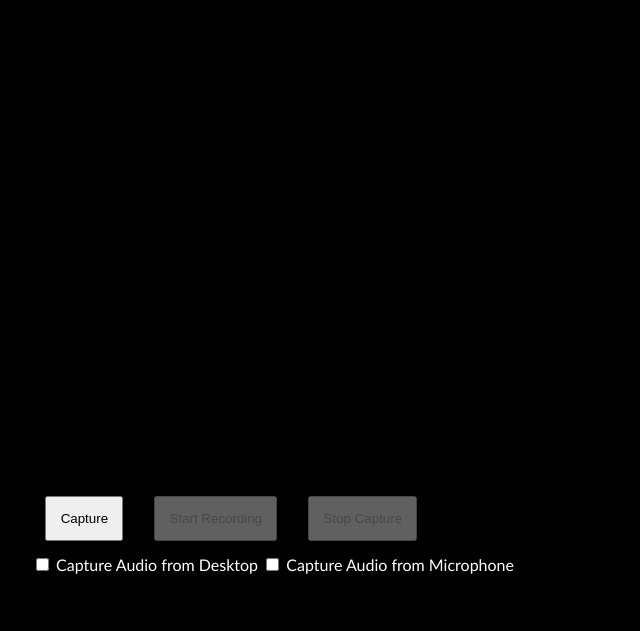
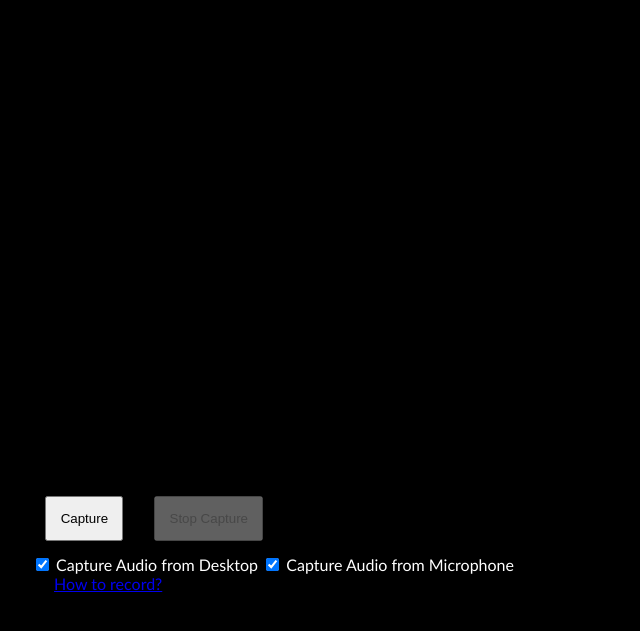
Before and after one commit to MukeshMuki18/ScreenRecorder, a website: page static/index.html in a window 1280 px wide. Shown: the part 93-724 px from the top of the page, without its empty margins (0-640 px from the left). Drawn offline with Linux system fonts and the light colour scheme.

Commit message:
Update index.html

```diff
--- a/static/index.html
+++ b/static/index.html
@@ -16,20 +16,22 @@
   </head>
   <body>
     <h1>Screen recorder</h1>
+
     <p id="warning">
       Enable chrome://flags/#enable-experimental-web-platform-features
     </p>
     <video id="videoElement" autoplay muted></video>
     <br />
     <button id="captureBtn">Capture</button>
-    <button id="startBtn" disabled>Start Recording</button>
+    <button style="display: none;" id="startBtn" disabled>Start Recording</button>
     <button id="stopBtn" disabled>Stop Capture</button>
     <br />
-    <input type="checkbox" id="audioToggle" />
+    <input type="checkbox" id="audioToggle" checked="checked"/>
     <label for="audioToggle">Capture Audio from Desktop</label>
-    <input type="checkbox" id="micAudioToggle" />
+    <input type="checkbox" id="micAudioToggle" checked="checked"/>
     <label for="micAudioToggle">Capture Audio from Microphone</label>
-    <a id="download" href="#" style="display: none">Download</a>
+    <a id="download" href="#" style="display: none">Download</a><br>
+    <li><a href="instructions.html">How to record?</a></li>
     <script src="/script.js" async></script>
   </body>
 </html>
```
